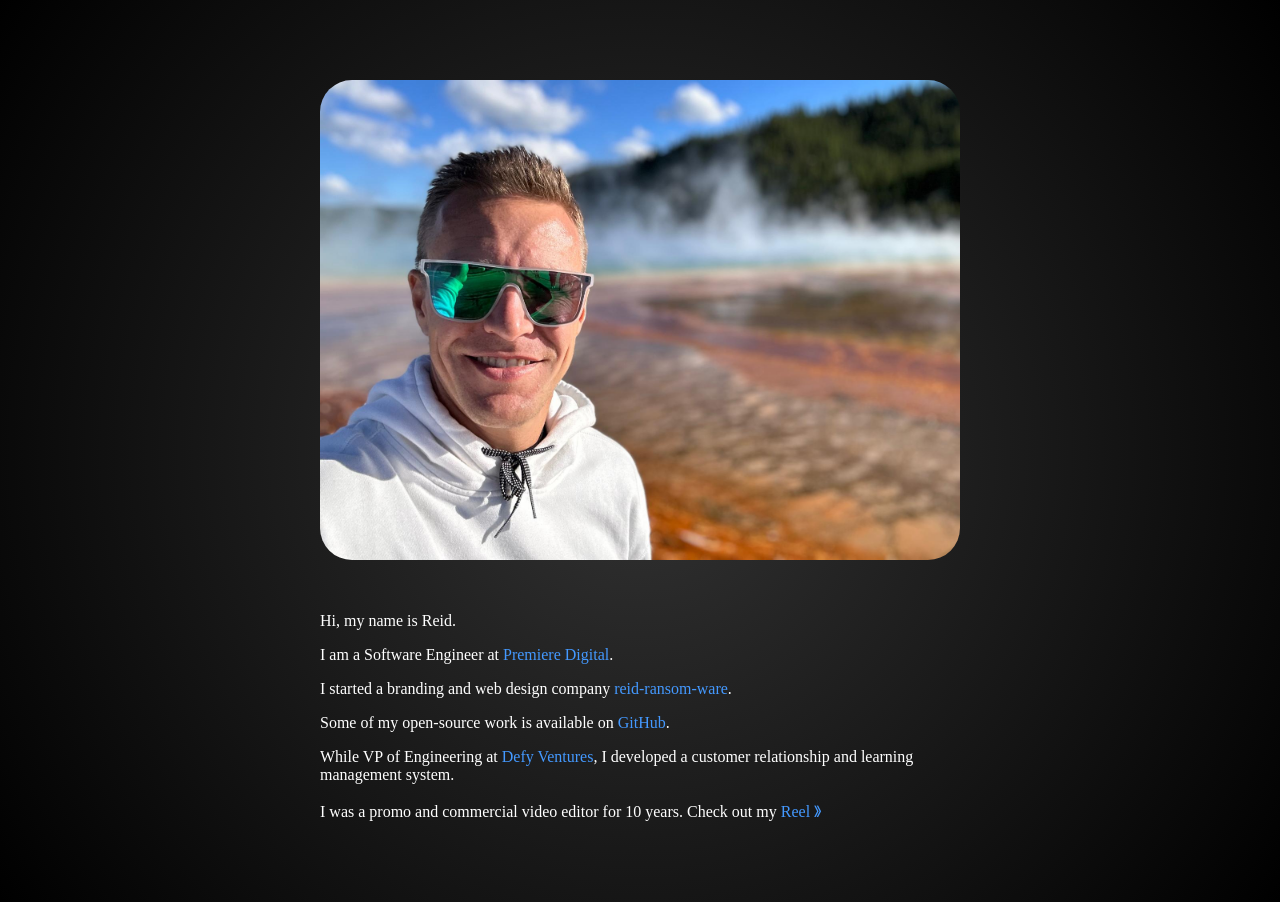
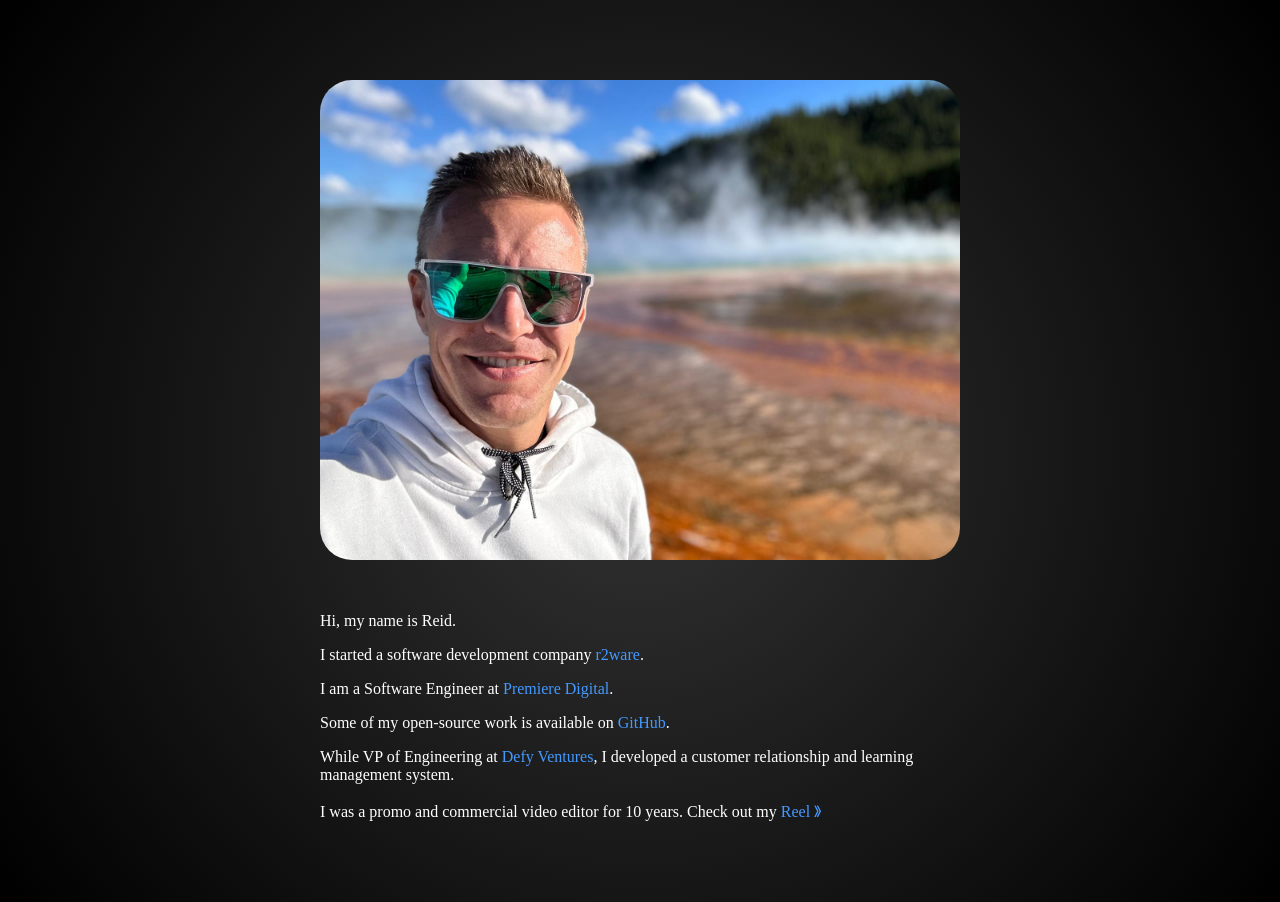
Before and after one commit to reidransom/reidransom.github.io, a plain HTML site: page index.html in a window 1280 px wide. Drawn offline with Linux system fonts and the light colour scheme.

Commit message:
Update index.html

```diff
--- a/index.html
+++ b/index.html
@@ -21,9 +21,9 @@
 				<section class="home">
           <img src="/media/img/springs.jpg" alt="Reid"><br />
           <div>
-					  <p>Hi, my name is Reid.
+			<p>Hi, my name is Reid.
+            <p>I started a software development company <a href="https://r2ware.com/">r2ware</a>.
             <p>I am a Software Engineer at <a href="http://premieredigital.com/">Premiere Digital</a>.
-            <p>I started a branding and web design company <a href="http://reidransomware.com/">reid-ransom-ware</a>.
             <p>Some of my open-source work is available on
               <a href="http://github.com/reidransom">GitHub</a>.
             <p>While VP of Engineering at <a href="http://defyventures.org/">Defy Ventures</a>, I developed a customer relationship and learning management system.
```
